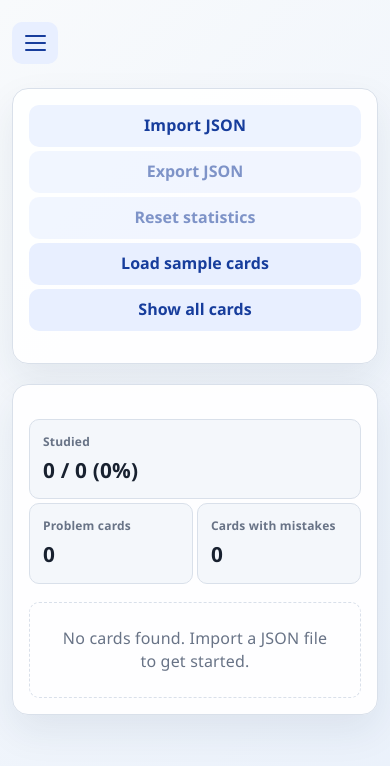
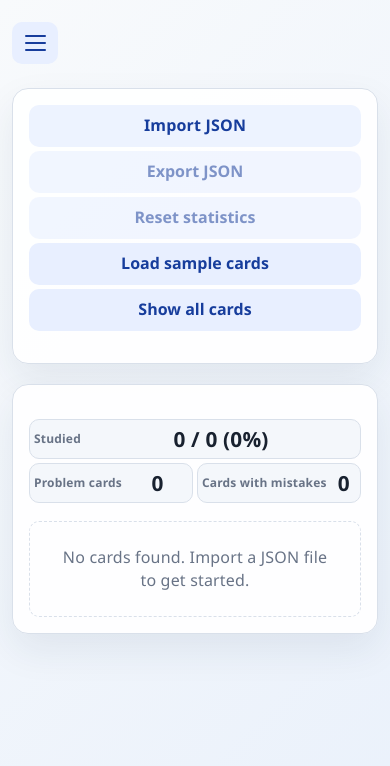
Before and after one commit to SVDotsenko/weak-cards-quiz-react, a React (Vite) app: page /cards in a window 390 px wide. Shown: the top 766 px of the page. Built offline with nearby package versions, Linux system fonts and the light colour scheme.

Commit message:
feat: enhance responsiveness of stats grid for mobile devices

```diff
--- a/src/App.css
+++ b/src/App.css
@@ -615,6 +615,40 @@ main {
   }
 }
 
+@media (max-width: 480px) {
+  .stats-grid>div {
+    align-self: start;
+    grid-template-columns: minmax(0, 1fr) auto;
+    align-items: center;
+    padding: 4px;
+  }
+
+  .stats-grid strong {
+    justify-self: end;
+  }
+
+  .stats-grid>div:first-child strong {
+    grid-column: 2;
+    justify-self: center;
+  }
+
+  .stats-grid>div:first-child {
+    grid-template-columns: max-content minmax(0, 1fr);
+  }
+
+  .stats-grid>div:first-child span {
+    grid-column: 1;
+  }
+
+  .stats-grid>div:nth-child(n + 2) {
+    grid-template-columns: max-content minmax(0, 1fr);
+  }
+
+  .stats-grid>div:nth-child(n + 2) strong {
+    justify-self: center;
+  }
+}
+
 .hero {
   position: relative;
 
```
